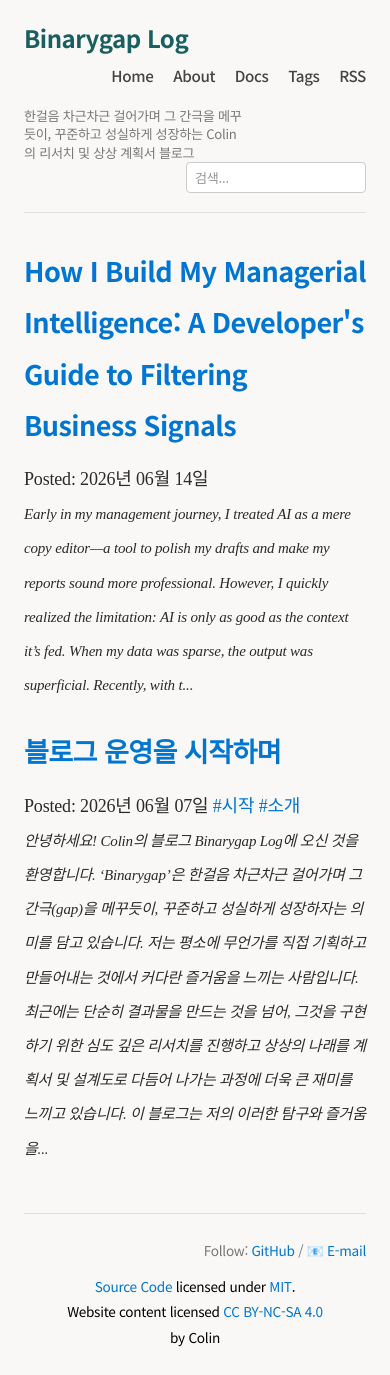
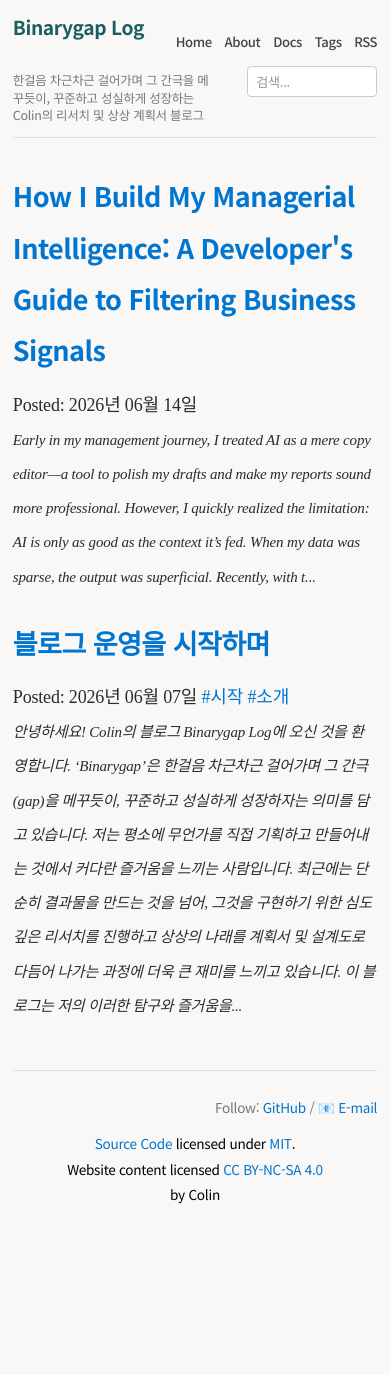
Before and after one commit to Sunggu/sunggu.github.com, a Jekyll site: the page built from index.html, in a window 390 px wide. Built offline with Jekyll 4.4.1, drawn with Linux system fonts in a browser that asks for light colours; the list of posts is cut into pages by our own code; comment, search, counter and statistics services are not loaded; after the commit the page ends 1224 px from its top, so only the background shows below that.

Commit message:
fix: Apply mobile themes

```diff
--- a/assets/main.css
+++ b/assets/main.css
@@ -283,3 +283,37 @@ a.skip-main:active {
     font-size: 1rem;
     z-index: 999;
 }
+
+/* 텍스트 선택 시 하이라이트 및 가독성 개선 */
+::-moz-selection {
+    background-color: #1a5f5f;
+    color: #ffffff;
+}
+::selection {
+    background-color: #1a5f5f;
+    color: #ffffff;
+}
+
+/* 모바일 환경 대응 레이아웃 최적화 */
+@media screen and (max-width: 560px) {
+    body {
+        padding: 1rem 0.8rem;
+    }
+    #title {
+        font-size: 1.2rem;
+    }
+    #navigation {
+        margin-top: 6px;
+    }
+    #navigation a {
+        font-size: 0.82rem;
+        margin-left: 8px;
+    }
+    #description {
+        max-width: 55%;
+        font-size: 0.78rem;
+    }
+    #search-container {
+        width: 130px;
+    }
+}
```
